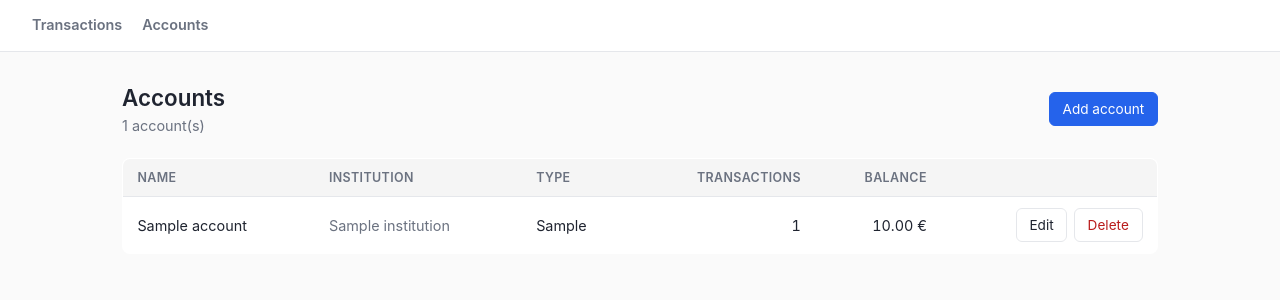
After one commit to vandoornegl/family_finance_reporting, a FastAPI app: template reporting/app/templates/accounts.html in a window 1280 px wide. The commit adds this page. Shown: the top 300 px of the page. Run offline with FastAPI, Linux system fonts and the light colour scheme; the template is opened without the code that fills it: most values are stand-ins (such as "Sample title", 1, 10 or a date in 2020).

Commit message:
Add account management UI
Co-authored-by: Copilot App <223556219+Copilot@users.noreply.github.com>

```diff
--- a/reporting/app/main.py
+++ b/reporting/app/main.py
@@ -9,11 +9,15 @@ Then open http://localhost:8000/transactions in your browser.
 
 import os
 import sqlite3
+from contextlib import closing
 from pathlib import Path
+from typing import Literal
 
 from dotenv import load_dotenv
-from fastapi import FastAPI, Request
+from fastapi import FastAPI, HTTPException, Request, status
+from fastapi.responses import RedirectResponse
 from fastapi.templating import Jinja2Templates
+from pydantic import BaseModel, Field, field_validator
 
 APP_DIR = Path(__file__).parent
 REPO_ROOT = APP_DIR.parent
@@ -40,28 +44,49 @@ templates = Jinja2Templates(directory=str(APP_DIR / "templates"))
 def get_connection() -> sqlite3.Connection:
     conn = sqlite3.connect(DB_PATH)
     conn.row_factory = sqlite3.Row  # lets us access columns by name, e.g. row["date"]
+    conn.execute("PRAGMA foreign_keys = ON")
     return conn
+
+
+class AccountPayload(BaseModel):
+    name: str = Field(min_length=1, max_length=100)
+    institution: str | None = Field(default=None, max_length=100)
+    account_type: Literal["checking", "savings", "credit_card", "meal_voucher"]
+
+    @field_validator("name")
+    @classmethod
+    def validate_name(cls, value: str) -> str:
+        value = value.strip()
+        if not value:
+            raise ValueError("Name cannot be empty")
+        return value
+
+    @field_validator("institution")
+    @classmethod
+    def normalize_institution(cls, value: str | None) -> str | None:
+        if value is None:
+            return None
+        return value.strip() or None
 
 
 @app.get("/transactions")
 def list_transactions(request: Request):
-    conn = get_connection()
-    rows = conn.execute(
-        """
-        SELECT
-            transactions.id,
-            transactions.date,
-            transactions.description,
-            transactions.amount,
-            accounts.name AS account_name,
-            categories.name AS category_name
-        FROM transactions
-        LEFT JOIN accounts ON accounts.id = transactions.account_id
-        LEFT JOIN categories ON categories.id = transactions.category_id
-        ORDER BY transactions.date DESC, transactions.id DESC
-        """
-    ).fetchall()
-    conn.close()
+    with closing(get_connection()) as conn:
+        rows = conn.execute(
+            """
+            SELECT
+                transactions.id,
+                transactions.date,
+                transactions.description,
+                transactions.amount,
+                accounts.name AS account_name,
+                categories.name AS category_name
+            FROM transactions
+            LEFT JOIN accounts ON accounts.id = transactions.account_id
+            LEFT JOIN categories ON categories.id = transactions.category_id
+            ORDER BY transactions.date DESC, transactions.id DESC
+            """
+        ).fetchall()
 
     return templates.TemplateResponse(
         request,
@@ -70,6 +95,90 @@ def list_transactions(request: Request):
     )
 
 
+@app.get("/accounts")
+def list_accounts(request: Request):
+    with closing(get_connection()) as conn:
+        accounts = conn.execute(
+            """
+            SELECT
+                accounts.id,
+                accounts.name,
+                accounts.institution,
+                accounts.account_type,
+                COUNT(transactions.id) AS transaction_count,
+                COALESCE(SUM(transactions.amount), 0) AS balance
+            FROM accounts
+            LEFT JOIN transactions ON transactions.account_id = accounts.id
+            GROUP BY accounts.id
+            ORDER BY accounts.name COLLATE NOCASE
+            """
+        ).fetchall()
+
+    return templates.TemplateResponse(
+        request,
+        "accounts.html",
+        {"accounts": accounts},
+    )
+
+
+@app.post("/api/accounts", status_code=status.HTTP_201_CREATED)
+def create_account(payload: AccountPayload):
+    with closing(get_connection()) as conn:
+        with conn:
+            cursor = conn.execute(
+                """
+                INSERT INTO accounts (name, institution, account_type)
+                VALUES (?, ?, ?)
+                """,
+                (payload.name, payload.institution, payload.account_type),
+            )
+            account_id = cursor.lastrowid
+
+    return {"id": account_id}
+
+
+@app.put("/api/accounts/{account_id}")
+def update_account(account_id: int, payload: AccountPayload):
+    with closing(get_connection()) as conn:
+        with conn:
+            cursor = conn.execute(
+                """
+                UPDATE accounts
+                SET name = ?, institution = ?, account_type = ?
+                WHERE id = ?
+                """,
+                (payload.name, payload.institution, payload.account_type, account_id),
+            )
+            if cursor.rowcount == 0:
+                raise HTTPException(status_code=404, detail="Account not found")
+
+    return {"id": account_id}
+
+
+@app.delete("/api/accounts/{account_id}", status_code=status.HTTP_204_NO_CONTENT)
+def delete_account(account_id: int):
+    with closing(get_connection()) as conn:
+        with conn:
+            account = conn.execute(
+                """
+                SELECT
+                    EXISTS(SELECT 1 FROM transactions WHERE account_id = ?) AS has_transactions,
+                    EXISTS(SELECT 1 FROM import_batches WHERE account_id = ?) AS has_imports
+                FROM accounts
+                WHERE id = ?
+                """,
+                (account_id, account_id, account_id),
+            ).fetchone()
+            if account is None:
+                raise HTTPException(status_code=404, detail="Account not found")
+            if account["has_transactions"] or account["has_imports"]:
+                raise HTTPException(
+                    status_code=409,
+                    detail="This account has imported history and cannot be deleted.",
+                )
+            conn.execute("DELETE FROM accounts WHERE id = ?", (account_id,))
+
+
 @app.get("/")
 def root():
-    return {"message": "Family Finances app is running. Try /transactions"}
+    return RedirectResponse(url="/transactions")
--- /dev/null
+++ b/reporting/app/templates/accounts.html
@@ -0,0 +1,195 @@
+{% extends "base.html" %}
+{% block title %}Accounts - Family Finances{% endblock %}
+{% block head %}
+<style>
+    td.number { text-align: right; font-variant-numeric: tabular-nums; white-space: nowrap; }
+    td.muted { color: var(--muted); }
+    .actions { display: flex; justify-content: flex-end; gap: 0.4rem; }
+    dialog {
+        width: min(440px, calc(100% - 2rem));
+        border: 1px solid var(--border);
+        border-radius: 10px;
+        padding: 0;
+        box-shadow: 0 20px 50px rgba(0, 0, 0, 0.18);
+    }
+    dialog::backdrop { background: rgba(31, 36, 48, 0.4); }
+    form { padding: 1.4rem; }
+    form h2 { margin: 0 0 1.25rem; font-size: 1.15rem; }
+    label { display: block; margin-bottom: 1rem; font-size: 0.85rem; font-weight: 600; }
+    input, select {
+        display: block;
+        width: 100%;
+        margin-top: 0.35rem;
+        padding: 0.6rem 0.7rem;
+        border: 1px solid var(--border);
+        border-radius: 6px;
+        background: white;
+        color: var(--ink);
+        font: inherit;
+    }
+    .form-actions { display: flex; justify-content: flex-end; gap: 0.5rem; margin-top: 1.4rem; }
+    .error {
+        display: none;
+        margin-bottom: 1rem;
+        padding: 0.7rem;
+        border-radius: 6px;
+        background: #fef2f2;
+        color: var(--expense);
+        font-size: 0.85rem;
+    }
+    .error.visible { display: block; }
+</style>
+{% endblock %}
+{% block content %}
+<div class="page-header">
+    <div>
+        <h1>Accounts</h1>
+        <p class="summary">{{ accounts|length }} account(s)</p>
+    </div>
+    <button type="button" class="primary" id="add-account">Add account</button>
+</div>
+
+{% if accounts %}
+<div class="table-wrap">
+    <table>
+        <thead>
+            <tr>
+                <th>Name</th>
+                <th>Institution</th>
+                <th>Type</th>
+                <th style="text-align:right;">Transactions</th>
+                <th style="text-align:right;">Balance</th>
+                <th></th>
+            </tr>
+        </thead>
+        <tbody>
+            {% for account in accounts %}
+            <tr>
+                <td>{{ account["name"] }}</td>
+                <td class="muted">{{ account["institution"] or "-" }}</td>
+                <td>{{ account["account_type"].replace("_", " ").title() }}</td>
+                <td class="number">{{ account["transaction_count"] }}</td>
+                <td class="number">{{ "%.2f"|format(account["balance"]) }} &euro;</td>
+                <td class="actions">
+                    <button
+                        type="button"
+                        class="edit-account"
+                        data-id="{{ account['id'] }}"
+                        data-name="{{ account['name'] }}"
+                        data-institution="{{ account['institution'] or '' }}"
+                        data-account-type="{{ account['account_type'] }}"
+                    >Edit</button>
+                    <button
+                        type="button"
+                        class="danger delete-account"
+                        data-id="{{ account['id'] }}"
+                        data-name="{{ account['name'] }}"
+                    >Delete</button>
+                </td>
+            </tr>
+            {% endfor %}
+        </tbody>
+    </table>
+</div>
+{% else %}
+<div class="empty">No accounts yet. Add one to start importing transactions.</div>
+{% endif %}
+
+<dialog id="account-dialog">
+    <form id="account-form">
+        <h2 id="dialog-title">Add account</h2>
+        <div class="error" id="form-error" role="alert"></div>
+        <input type="hidden" id="account-id">
+        <label>
+            Name
+            <input id="account-name" maxlength="100" required autofocus>
+        </label>
+        <label>
+            Institution
+            <input id="account-institution" maxlength="100" placeholder="Optional">
+        </label>
+        <label>
+            Account type
+            <select id="account-type" required>
+                <option value="checking">Checking</option>
+                <option value="savings">Savings</option>
+                <option value="credit_card">Credit card</option>
+                <option value="meal_voucher">Meal voucher</option>
+            </select>
+        </label>
+        <div class="form-actions">
+            <button type="button" id="cancel-account">Cancel</button>
+            <button type="submit" class="primary">Save</button>
+        </div>
+    </form>
+</dialog>
+{% endblock %}
+{% block scripts %}
+<script>
+    const dialog = document.querySelector("#account-dialog");
+    const form = document.querySelector("#account-form");
+    const errorBox = document.querySelector("#form-error");
+    const idInput = document.querySelector("#account-id");
+    const nameInput = document.querySelector("#account-name");
+    const institutionInput = document.querySelector("#account-institution");
+    const typeInput = document.querySelector("#account-type");
+
+    function showForm(account = null) {
+        idInput.value = account?.id ?? "";
+        nameInput.value = account?.name ?? "";
+        institutionInput.value = account?.institution ?? "";
+        typeInput.value = account?.accountType ?? "checking";
+        document.querySelector("#dialog-title").textContent = account ? "Edit account" : "Add account";
+        errorBox.classList.remove("visible");
+        errorBox.textContent = "";
+        dialog.showModal();
+        nameInput.focus();
+    }
+
+    async function readError(response) {
+        const body = await response.json().catch(() => null);
+        if (typeof body?.detail === "string") return body.detail;
+        if (Array.isArray(body?.detail)) return body.detail[0]?.msg ?? "Invalid account details.";
+        return "Could not save the account.";
+    }
+
+    document.querySelector("#add-account").addEventListener("click", () => showForm());
+    document.querySelector("#cancel-account").addEventListener("click", () => dialog.close());
+
+    document.querySelectorAll(".edit-account").forEach((button) => {
+        button.addEventListener("click", () => showForm(button.dataset));
+    });
+
+    document.querySelectorAll(".delete-account").forEach((button) => {
+        button.addEventListener("click", async () => {
+            if (!confirm(`Delete "${button.dataset.name}"?`)) return;
+            const response = await fetch(`/api/accounts/${button.dataset.id}`, { method: "DELETE" });
+            if (response.ok) {
+                window.location.reload();
+                return;
+            }
+            alert(await readError(response));
+        });
+    });
+
+    form.addEventListener("submit", async (event) => {
+        event.preventDefault();
+        const id = idInput.value;
+        const response = await fetch(id ? `/api/accounts/${id}` : "/api/accounts", {
+            method: id ? "PUT" : "POST",
+            headers: { "Content-Type": "application/json" },
+            body: JSON.stringify({
+                name: nameInput.value,
+                institution: institutionInput.value,
+                account_type: typeInput.value,
+            }),
+        });
+        if (response.ok) {
+            window.location.reload();
+            return;
+        }
+        errorBox.textContent = await readError(response);
+        errorBox.classList.add("visible");
+    });
+</script>
+{% endblock %}
--- /dev/null
+++ b/reporting/app/templates/base.html
@@ -0,0 +1,113 @@
+<!DOCTYPE html>
+<html lang="en">
+<head>
+    <meta charset="UTF-8">
+    <meta name="viewport" content="width=device-width, initial-scale=1">
+    <title>{% block title %}Family Finances{% endblock %}</title>
+    <style>
+        :root {
+            --ink: #1f2430;
+            --muted: #6b7280;
+            --border: #e5e7eb;
+            --bg: #fafafa;
+            --card: #ffffff;
+            --primary: #2563eb;
+            --primary-hover: #1d4ed8;
+            --expense: #b91c1c;
+            --income: #15803d;
+        }
+
+        * { box-sizing: border-box; }
+        body {
+            margin: 0;
+            background: var(--bg);
+            color: var(--ink);
+            font-family: -apple-system, "Segoe UI", Roboto, sans-serif;
+        }
+        nav {
+            display: flex;
+            gap: 1.25rem;
+            padding: 0 2rem;
+            background: var(--card);
+            border-bottom: 1px solid var(--border);
+        }
+        nav a {
+            padding: 1rem 0;
+            color: var(--muted);
+            font-size: 0.9rem;
+            font-weight: 600;
+            text-decoration: none;
+            border-bottom: 2px solid transparent;
+        }
+        nav a.active { color: var(--primary); border-bottom-color: var(--primary); }
+        main { max-width: 1100px; margin: 0 auto; padding: 2rem; }
+        h1 { font-size: 1.4rem; font-weight: 600; margin: 0; }
+        .page-header {
+            display: flex;
+            align-items: center;
+            justify-content: space-between;
+            gap: 1rem;
+            margin-bottom: 1.5rem;
+        }
+        .summary { color: var(--muted); font-size: 0.9rem; margin: 0.35rem 0 0; }
+        table {
+            width: 100%;
+            border-collapse: collapse;
+            background: var(--card);
+            border: 1px solid var(--border);
+            border-radius: 8px;
+            overflow: hidden;
+        }
+        th, td {
+            padding: 0.7rem 0.9rem;
+            text-align: left;
+            font-size: 0.9rem;
+            border-bottom: 1px solid var(--border);
+        }
+        th {
+            font-weight: 600;
+            color: var(--muted);
+            font-size: 0.78rem;
+            text-transform: uppercase;
+            letter-spacing: 0.03em;
+            background: #f5f5f5;
+        }
+        tr:last-child td { border-bottom: none; }
+        button {
+            border: 1px solid var(--border);
+            border-radius: 6px;
+            padding: 0.5rem 0.8rem;
+            background: var(--card);
+            color: var(--ink);
+            font: inherit;
+            font-size: 0.85rem;
+            cursor: pointer;
+        }
+        button:hover { background: #f5f5f5; }
+        button.primary { border-color: var(--primary); background: var(--primary); color: white; }
+        button.primary:hover { background: var(--primary-hover); }
+        button.danger { color: var(--expense); }
+        .empty {
+            padding: 2rem;
+            text-align: center;
+            color: var(--muted);
+            background: var(--card);
+            border: 1px solid var(--border);
+            border-radius: 8px;
+        }
+        @media (max-width: 650px) {
+            nav, main { padding-left: 1rem; padding-right: 1rem; }
+            .table-wrap { overflow-x: auto; }
+        }
+    </style>
+    {% block head %}{% endblock %}
+</head>
+<body>
+    <nav>
+        <a href="/transactions" class="{{ 'active' if request.url.path == '/transactions' else '' }}">Transactions</a>
+        <a href="/accounts" class="{{ 'active' if request.url.path == '/accounts' else '' }}">Accounts</a>
+    </nav>
+    <main>{% block content %}{% endblock %}</main>
+    {% block scripts %}{% endblock %}
+</body>
+</html>
--- a/reporting/db/schema.sql
+++ b/reporting/db/schema.sql
@@ -12,7 +12,7 @@ CREATE TABLE accounts (
     id INTEGER PRIMARY KEY,
     name TEXT NOT NULL,              -- "Chase Checking", "Amex Card"
     institution TEXT,                -- "Chase", "Amex" — used to pick the right CSV parser
-    account_type TEXT NOT NULL,      -- 'checking', 'savings', 'credit_card'
+    account_type TEXT NOT NULL,      -- 'checking', 'savings', 'credit_card', 'meal_voucher'
     created_at TEXT DEFAULT (datetime('now'))
 );
 
```
Also changed, not shown: reporting/app/templates/transactions.html (+13 -78 lines), README.md.
